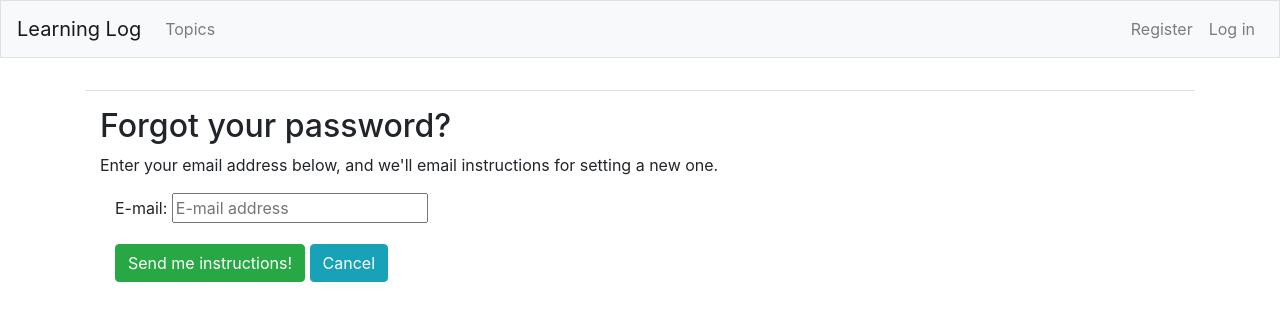
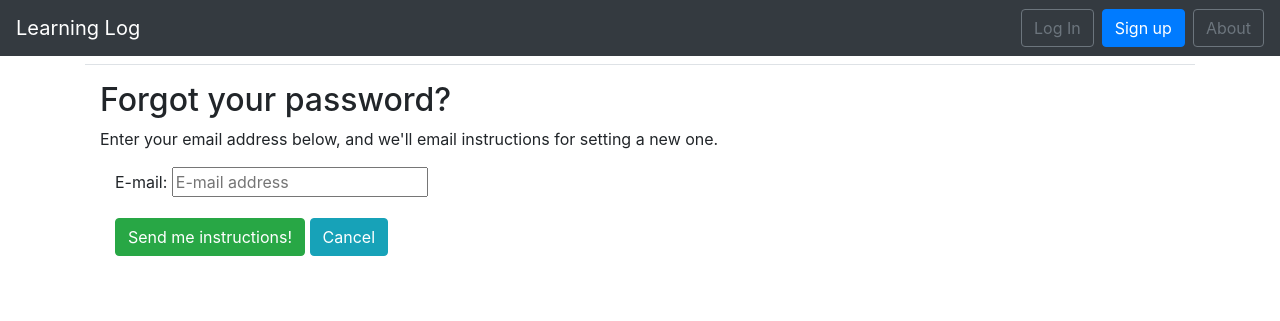
Before and after one commit to kevinbowen777/learning-log, a Django app: page /accounts/password/reset/ in a window 1280 px wide. Shown: the top 321 px of the page. Run offline with Django 3.2, Linux system fonts and the light colour scheme; parts of the project's set-up code (start-up, migrations or seed data) failed here and were passed over; some libraries are stand-ins or nearby versions.

Commit message:
Add about page & update navbar

```diff
--- a/learning_logs/urls.py
+++ b/learning_logs/urls.py
@@ -4,6 +4,7 @@ from . import views
 
 app_name = "learning_logs"
 urlpatterns = [
+    path("about/", views.about, name="about"),
     path("", views.index, name="index"),
     path("topics/", views.topics, name="topics"),
     path("topics/<int:topic_id>/", views.topic, name="topic"),
--- a/learning_logs/views.py
+++ b/learning_logs/views.py
@@ -4,6 +4,11 @@ from django.shortcuts import get_object_or_404, redirect, render
 
 from .forms import EntryForm, TopicForm
 from .models import Entry, Topic
+
+
+def about(request):
+    """The about page for Learning Log."""
+    return render(request, "about.html")
 
 
 def index(request):
--- a/templates/base.html
+++ b/templates/base.html
@@ -13,43 +13,62 @@
 
 </head>
 <body>
-
-  <nav class="navbar navbar-expand-md navbar-light bg-light mb-4 border">
-
-    <a class="navbar-brand" href="{% url 'learning_logs:index'%}">
-      Learning Log
-    </a>
-
-    <button class="navbar-toggler" type="button" data-toggle="collapse"
-        data-target="#navbarCollapse" aria-controls="navbarCollapse"
-        aria-expanded="false" aria-label="Toggle navigation">
-      <span class="navbar-toggler-icon"></span></button>
-    <div class="collapse navbar-collapse" id="navbarCollapse">
+   <header>
+   <!-- Fixed navbar -->
+   <nav class="navbar navbar-expand-lg navbar-dark bg-dark">
+   <a class="navbar-brand" href="{% url 'learning_logs:index' %}">Learning Log</a>
+   {% if user.is_authenticated %}
      <ul class="navbar-nav mr-auto">
        <li class="nav-item">
-          <a class="nav-link" href="{% url 'learning_logs:topics'%}">
-              Topics</a></li>
+         <a href="{% url 'learning_logs:new_topic' %}">New Topic</a>
+       </li>
      </ul>
+   {% endif %}
+   <button class="navbar-toggler" type="button" data-toggle="collapse"
+   data-target="#navbarSupportedContent"
+   aria-controls="navbarSupportedContent" aria-expanded="false"
+   aria-label="Toggle navigation">
+     <span class="navbar-toggler-icon"></span>
+   </button>
+    <div class="collapse navbar-collapse" id="navbarSupportedContent">
+      {% if user.is_authenticated %}
         <ul class="navbar-nav ml-auto">
-        {% if user.is_authenticated %}
           <li class="nav-item">
-            <span class="navbar-text"}">Hello, {{ user.username }}.</span>
+            <a class="nav-link dropdown-toggle" href="#"
+            id="navbarDropdown" role="button" data-toggle="dropdown"
+            aria-haspopup="true" aria-expanded="false">
+              {{ user.username }}
+            </a>
+            <div class="dropdown-menu dropdown-menu-lg-right"
+            aria-labelledby="navbarDropdown">
+              <a class="dropdown-item"
+              href="{% url 'account_set_password' %}">Change password</a>
+              <div class="dropdown-divider"></div>
+              <a class="dropdown-item"
+              href="{% url 'account_reset_password' %}">Forgot password?</a>
+              <div class="dropdown-divider"></div>
+              <a class="dropdown-item"
+              href="{% url 'account_email' %}">Change email</a>
+              <div class="dropdown-divider"></div>
+              <a class="dropdown-item" href="{% url 'account_logout' %}"> Log Out</a>
+              <div class="dropdown-divider"></div>
+              <a class="dropdown-item" href="{% url 'learning_logs:about' %}">About</a>
+            </div>
           </li>
-          <li class="nav-item">
-            <a class="nav-link" href="{% url 'account_logout' %}">Log out</a>
-          </li>
+        </ul>
       {% else %}
-          <li class="nav-item">
-            <a class="nav-link" href="{% url 'account_signup' %}">Register</a>
-          </li>
-          <li class="nav-item">
-            <a class="nav-link" href="{% url 'account_login' %}">Log in</a></li>
+        <form class="form-inline ml-auto">
+          <a href="{% url 'account_login' %}" class="btn btn-outline-secondary">
+          Log In</a>
+          <a href="{% url 'account_signup' %}" class="btn btn-primary ml-2">
+         Sign up</a>
+          <a href="{% url 'about' %}" class="btn btn-outline-secondary ml-2">
+          About</a>
+        </form>
       {% endif %}
-      </ul>
     </div>
-
     </nav>
-
+  </header>
   <main role="main" class="container">
     <div class="pb-2 mb-2 border-bottom">
       {% block page_header %}{% endblock page_header %}
```
Also changed, not shown: templates/about.html (added, +18 -0 lines). Lines whose indentation alone changed are shown as unchanged.
